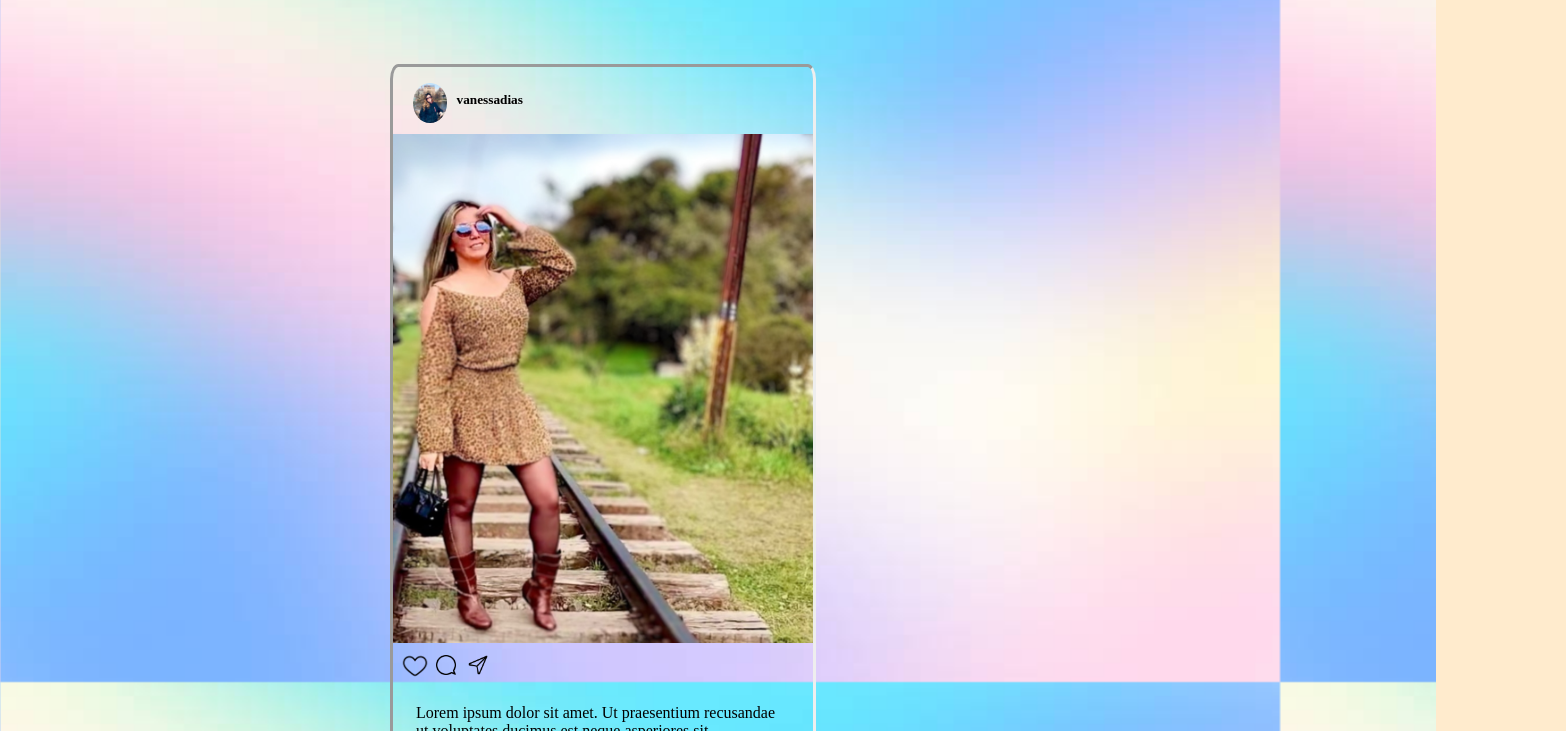
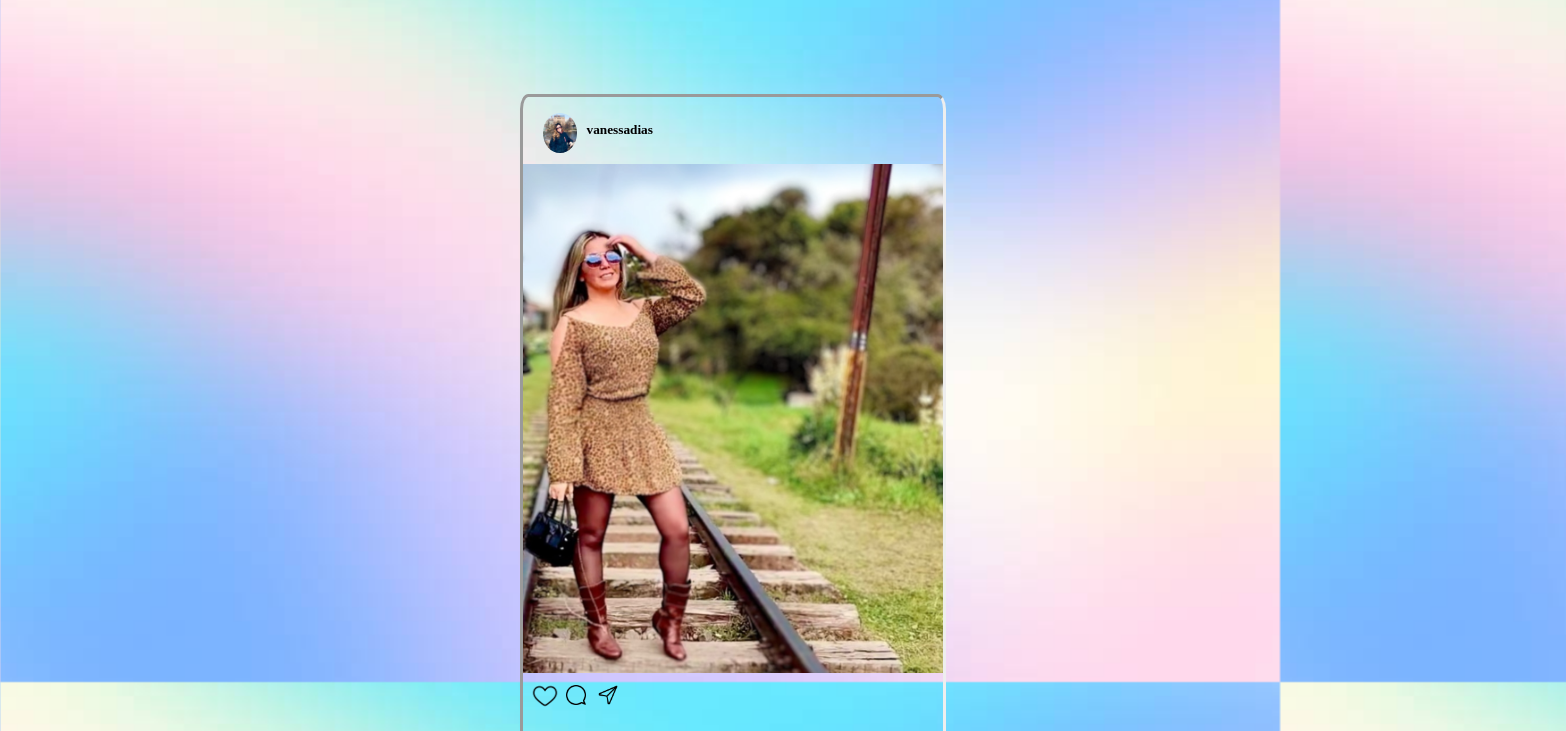
Before and after one commit to dev-vanessadias/csv-projeto-um-instalearn, a plain HTML site: page index.html in a window 1280 px wide. Shown: the part 118-849 px from the top of the page, 1566 px wide, since content can reach past the window. Drawn offline with Linux system fonts and the light colour scheme.

Commit message:
ajuste de posicionamento do container de post

```diff
--- a/style.css
+++ b/style.css
@@ -59,8 +59,8 @@ body {
 .container {
     border-style: inset;
     border-radius: 2%;
-    margin-top: 50px;
-    margin-left: 370px;
+    margin-top: 80px;
+    margin-left: 500px;
     margin-right: 50%;
     display: inline-block;
     width: 420px;
```
